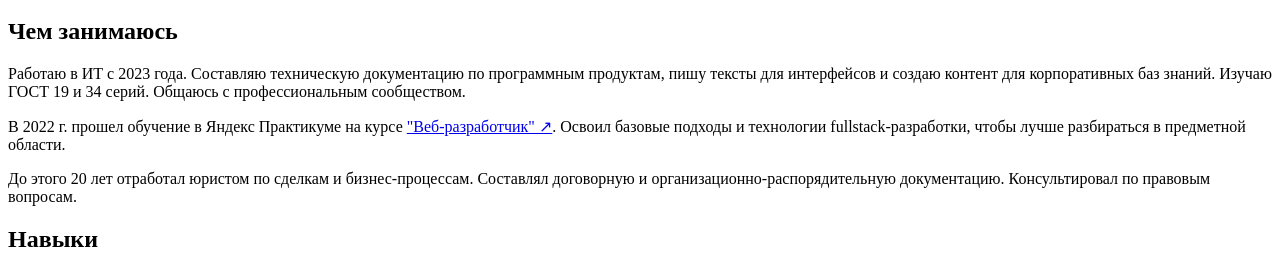
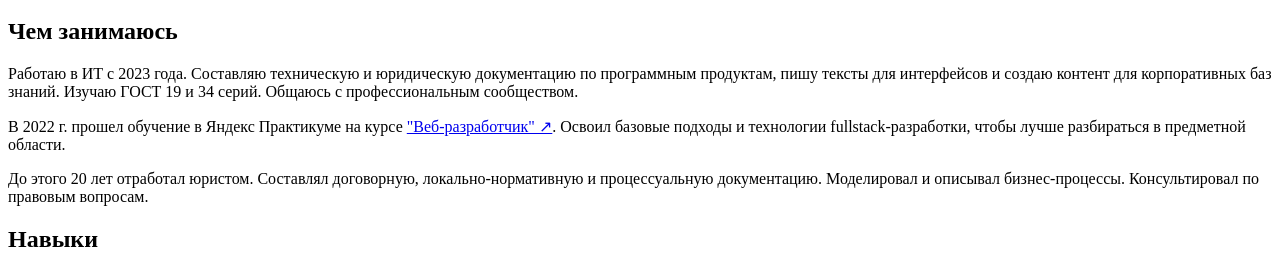
Before and after one commit to pnrf/myrepo, a Next.js app: page / in a window 1280 px wide. Shown: the part 472-728 px from the top of the page. Built offline with nearby package versions, Linux system fonts and the light colour scheme.

Commit message:
docs: update content

```diff
--- a/pages/index.mdx
+++ b/pages/index.mdx
@@ -15,11 +15,11 @@ import { Callout } from 'nextra/components'
 
 ## Чем занимаюсь
 
-Работаю в ИТ с 2023 года. Составляю техническую документацию по программным продуктам, пишу тексты для интерфейсов и создаю контент для корпоративных баз знаний. Изучаю ГОСТ 19 и 34 серий. Общаюсь с профессиональным сообществом.
+Работаю в ИТ с 2023 года. Составляю техническую и юридическую документацию по программным продуктам, пишу тексты для интерфейсов и создаю контент для корпоративных баз знаний. Изучаю ГОСТ 19 и 34 серий. Общаюсь с профессиональным сообществом.
 
 В 2022 г. прошел обучение в Яндекс Практикуме на курсе ["Веб-разработчик" ↗](https://practicum.yandex.ru/web/). Освоил базовые подходы и технологии fullstack-разработки, чтобы лучше разбираться в предметной области.
 
-До этого 20 лет отработал юристом по сделкам и бизнес-процессам. Составлял договорную и организационно-распорядительную документацию. Консультировал по правовым вопросам.
+До этого 20 лет отработал юристом. Составлял договорную, локально-нормативную и процессуальную документацию. Моделировал и описывал бизнес-процессы. Консультировал по правовым вопросам.
 
 ## Навыки
 
```
